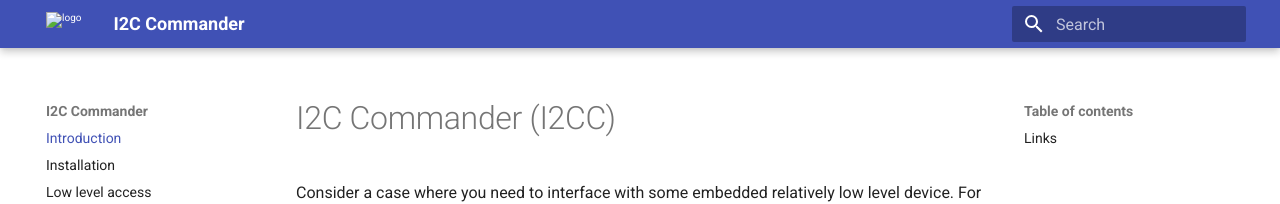
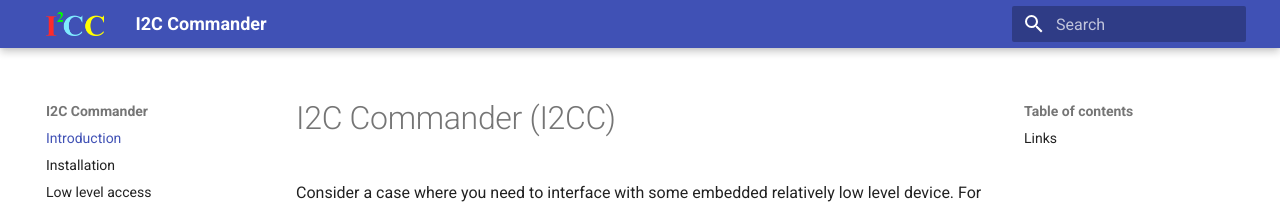
Before and after one commit to priimak/i2cc, an MkDocs documentation site: the page built from docs/index.md, in a window 1280 px wide. Shown: the top 204 px of the page. Built offline with MkDocs 1.6.1 and Material for MkDocs 9.7.7, drawn with Linux system fonts in a browser that asks for light colours.

Commit message:
Added logo in docs

```diff
--- a/mkdocs.yml
+++ b/mkdocs.yml
@@ -2,7 +2,7 @@
 theme:
   name: material
   logo:
-    src/i2cc/images/i2cc-logo.png
+    images/i2cc-logo.png
   features:
     - navigation.sections
 
```
Also changed, not shown: docs/images/i2cc-logo.png (added).
